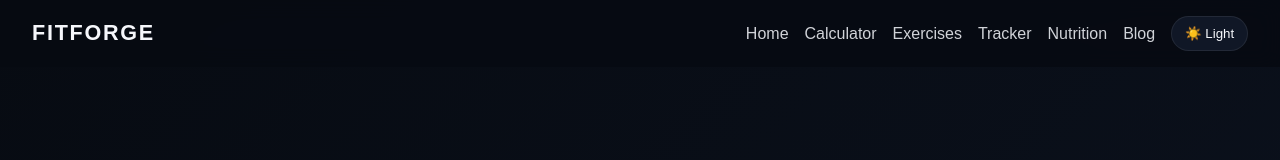
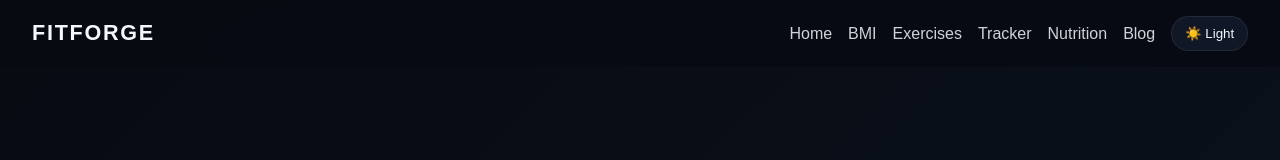
Before and after one commit to Rahul75-code/gym_App, a Next.js app: page / in a window 1280 px wide. Shown: the top 160 px of the page. Built offline with nearby package versions, Linux system fonts and the light colour scheme.

Commit message:
Update app/layout.js

```diff
--- a/app/layout.js
+++ b/app/layout.js
@@ -18,7 +18,7 @@ export default function RootLayout({ children }) {
           <div className="topbar-actions">
             <nav className="nav-links">
               <Link href="/">Home</Link>
-              <Link href="/calculator">Calculator</Link>
+              <Link href="/BMI">BMI</Link>
               <Link href="/exercises">Exercises</Link>
               <Link href="/tracker">Tracker</Link>
               <Link href="/nutrition">Nutrition</Link>
```
